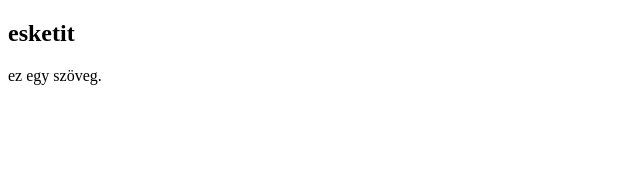
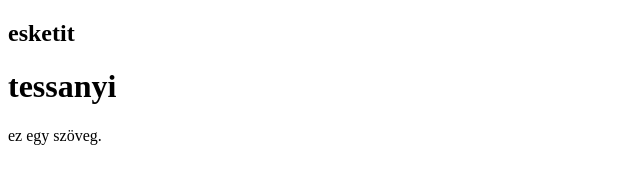
Before and after one commit to uttonorbert/nayok21, a plain HTML site: page index.html in a window 1280 px wide. Shown: the whole page, without its empty margins (0-640 px from the left). Drawn offline with Linux system fonts and the light colour scheme.

Commit message:
Update index.html

```diff
--- a/index.html
+++ b/index.html
@@ -6,6 +6,7 @@
 <body>
 
 <h2>esketit</h2>
+<h1>tessanyi</h1>
 <p>ez egy szöveg.</p>
 
 </body>
```
